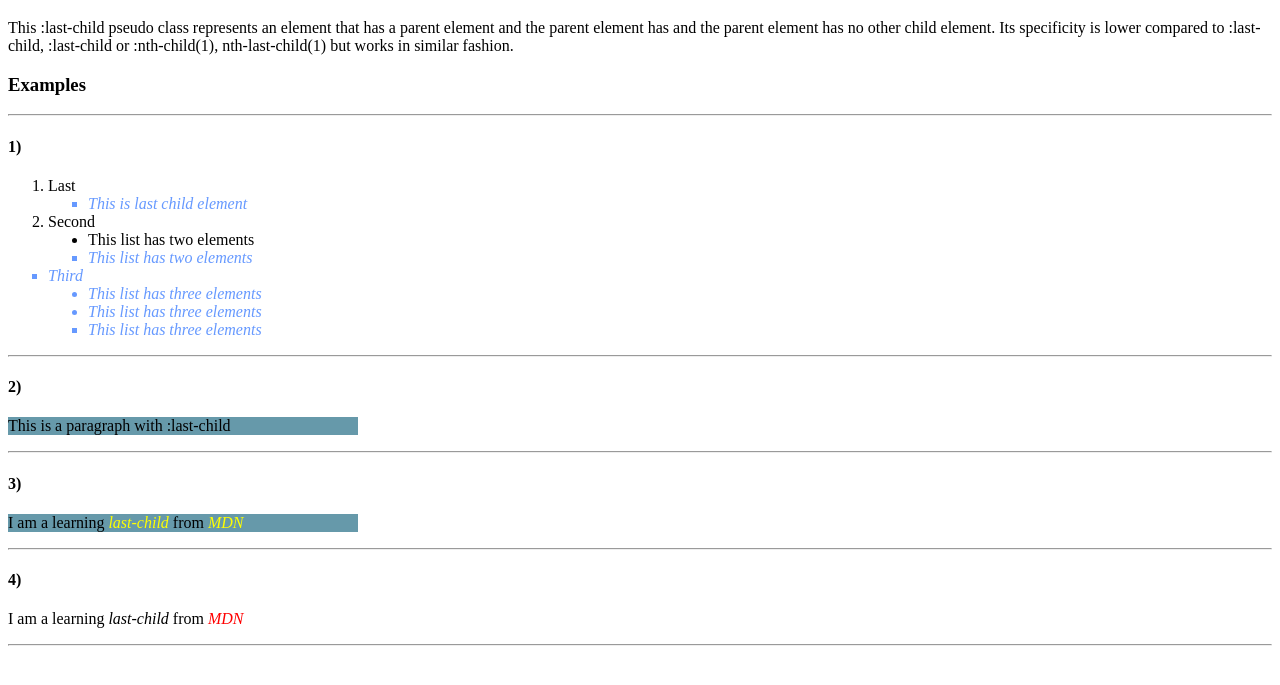
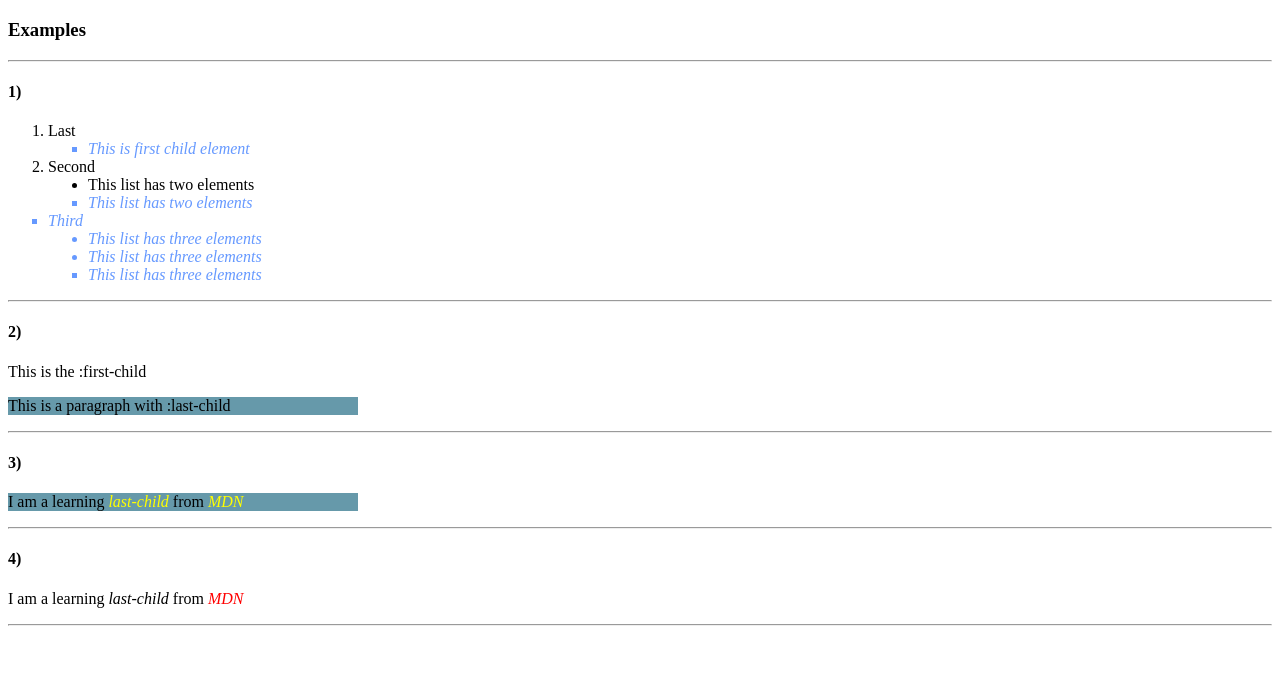
Before and after one commit to npulyani/Examples-for-the-web, a plain HTML site: page src/last-child.html in a window 1280 px wide. Shown: the part 61-746 px from the top of the page. Drawn offline with Linux system fonts and the light colour scheme.

Commit message:
Removed explanation

```diff
--- a/src/last-child.html
+++ b/src/last-child.html
@@ -36,19 +36,13 @@
 
   <body>
     <h1>:Last Child</h1>
-    <p>This :last-child pseudo class represents an element that has a parent
-      element and the parent element has and the parent element has no other
-      child element. Its specificity is lower compared to :last-child,
-      :last-child or :nth-child(1), nth-last-child(1) but works in similar
-      fashion.
-    </p>
 
     <h3>Examples</h3><hr />
     <h4>1)</h4>
     <ol>
       <li>Last
 	<ul>
-	  <li>This is last child element</li>
+	  <li>This is first child element</li>
 	</ul>
       </li>
       <li>Second
@@ -69,9 +63,8 @@
 
     <h4>2)</h4>
     <div>
-      <p>
-	This is a paragraph with :last-child
-      </p>
+      <p>This is the :first-child<p>
+      <p>This is a paragraph with :last-child</p>
     </div>
     <hr />
 
```
Also changed, not shown: src/first-child.html (+2 -10 lines).
